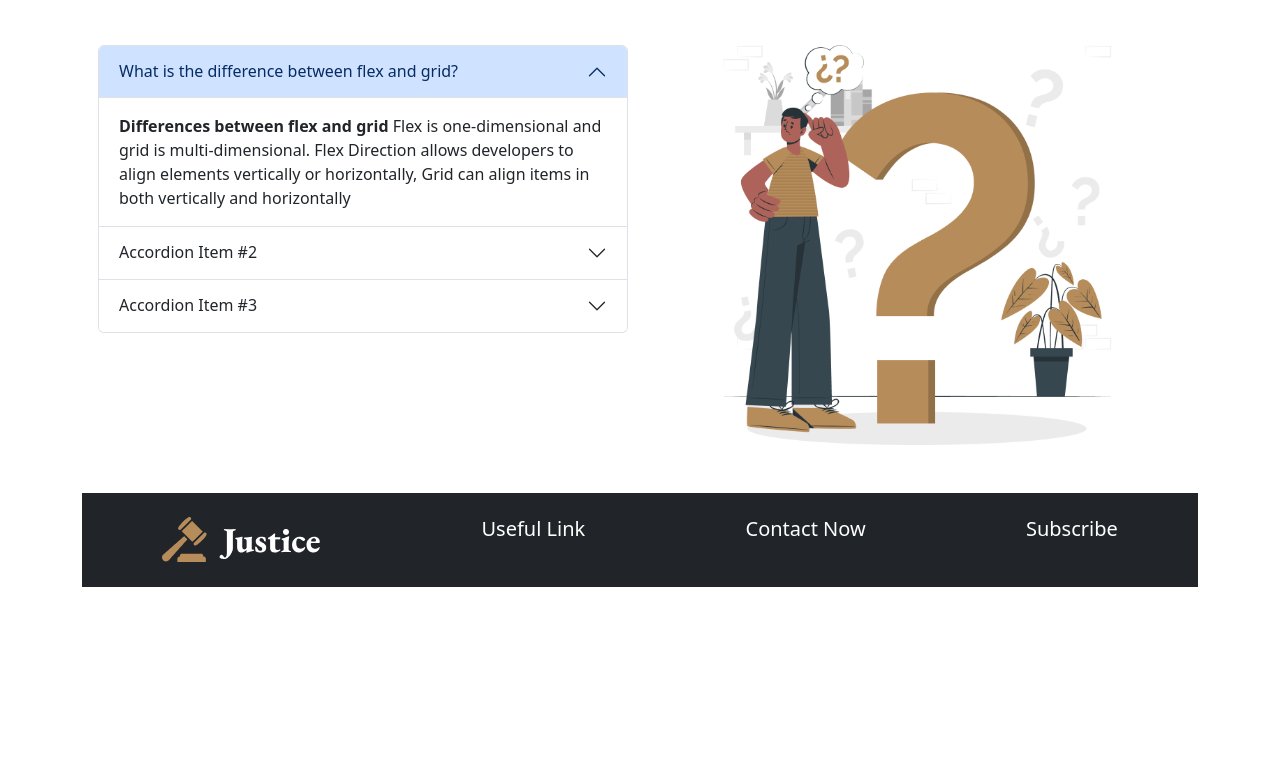
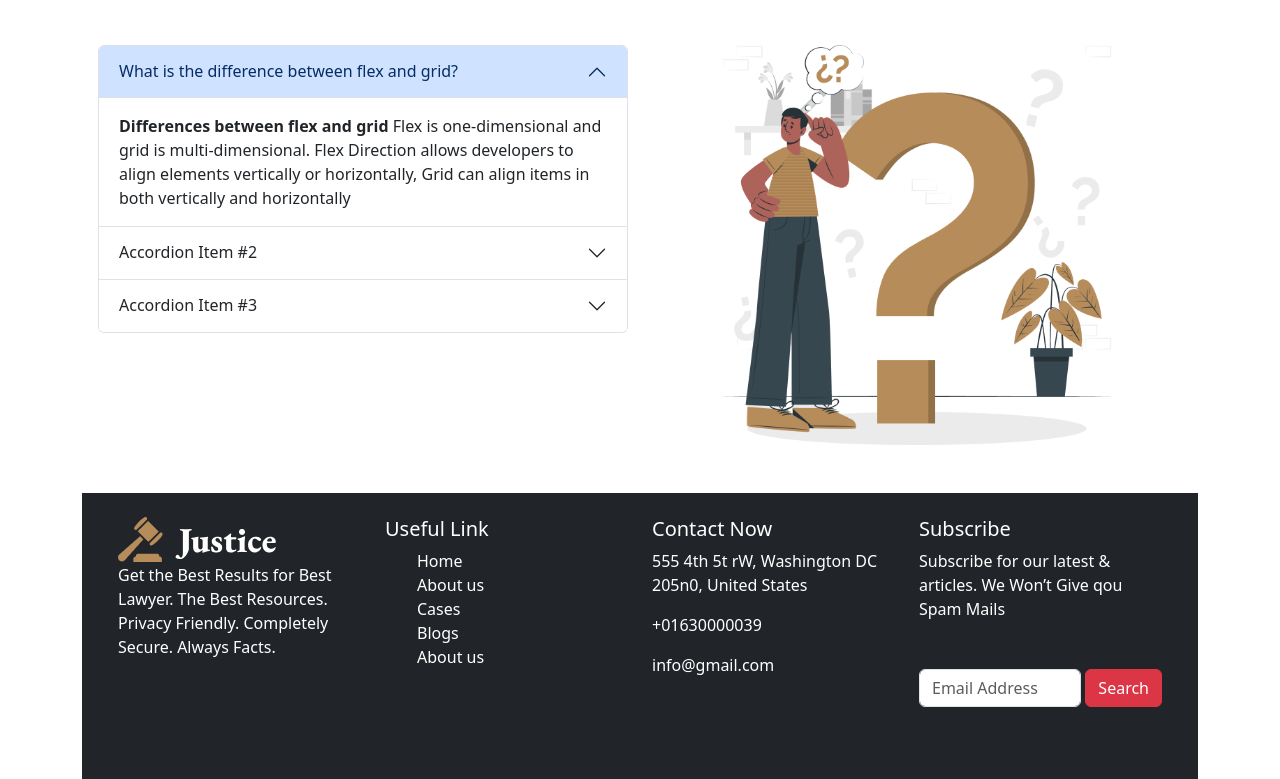
Before and after one commit to anika-aurony/legal-solution, a plain HTML site: page index.html in a window 1280 px wide. Shown: the part 2150-2929 px from the top of the page. Before the commit the page ends 2737 px from the top, so only its background shows below. Drawn offline with nearby package versions, Linux system fonts and the light colour scheme.

Commit message:
footer commit

```diff
--- a/index.html
+++ b/index.html
@@ -181,8 +181,7 @@
         <!--What our client says  -->
         <section>
             <h2 class="text-center mt-5">What Our Client Say</h2>
-            <p class="text-center  ">There are many sectors for the lawyers to practice their professeion. In every
-                sectors their <br> work is to provide justice to their client. </p>
+            <p class="text-center  ">Our legal experts help you reduce risk and manage opportunities. Reimagine how   <br> law can support your journey. </p>
 
             <div id="carouselExampleCaptions" class="carousel slide ">
                 <div class="carousel-indicators">
@@ -286,18 +285,36 @@
         </section>
     </main>
 
-    <footer class="d-flex justify-content-around text-white bg-dark mx-0 py-4">
+    <footer class="row row-cols-1 row-cols-md-4 text-white bg-dark mx-0 p-4">
         <div>
             <img src="images/logo.png" alt="">
+            <p>Get the Best Results for Best Lawyer. The Best Resources. Privacy Friendly. Completely Secure. Always Facts.</p>
         </div>
         <div>
             <h5>Useful Link</h5>
+            <ul class="list">
+                <li>Home</li>
+                <li>About us</li>
+                <li>Cases</li>
+                <li>Blogs</li>
+                <li>About us</li>
+            </ul>
         </div>
         <div>
             <h5>Contact Now</h5>
+            <p>555 4th 5t rW, Washington DC 205n0, United States</p>
+            <p>+01630000039</p>
+            <p>info@gmail.com</p>
         </div>
         <div>
             <h5>Subscribe</h5>
+            <p>Subscribe for our latest &
+                articles. We Won’t Give qou
+                Spam Mails</p>
+                <form class="d-flex  my-5" role="search">
+                    <input class="form-control  me-1 " type="search" placeholder="Email Address" aria-label="Search">
+                    <button class="btn btn-danger " type="submit">Search</button>
+                </form>
         </div>
 
     </footer>
--- a/styles/styles.css
+++ b/styles/styles.css
@@ -1,3 +1,7 @@
 .legal-slide{
     height: 30rem;
 }
+
+.list{
+    list-style-type:none
+}
```
